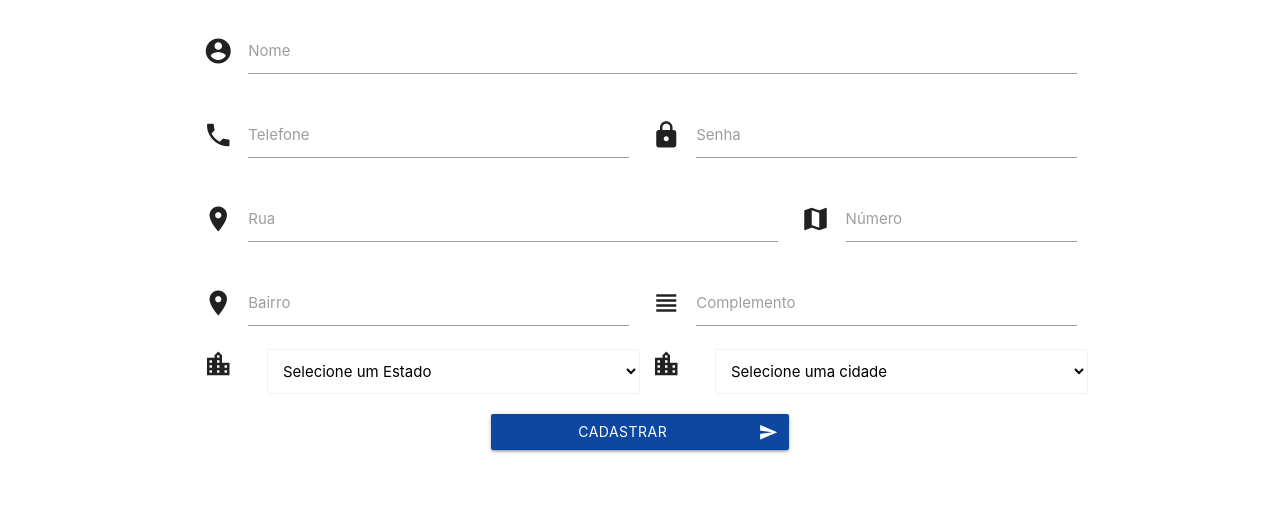
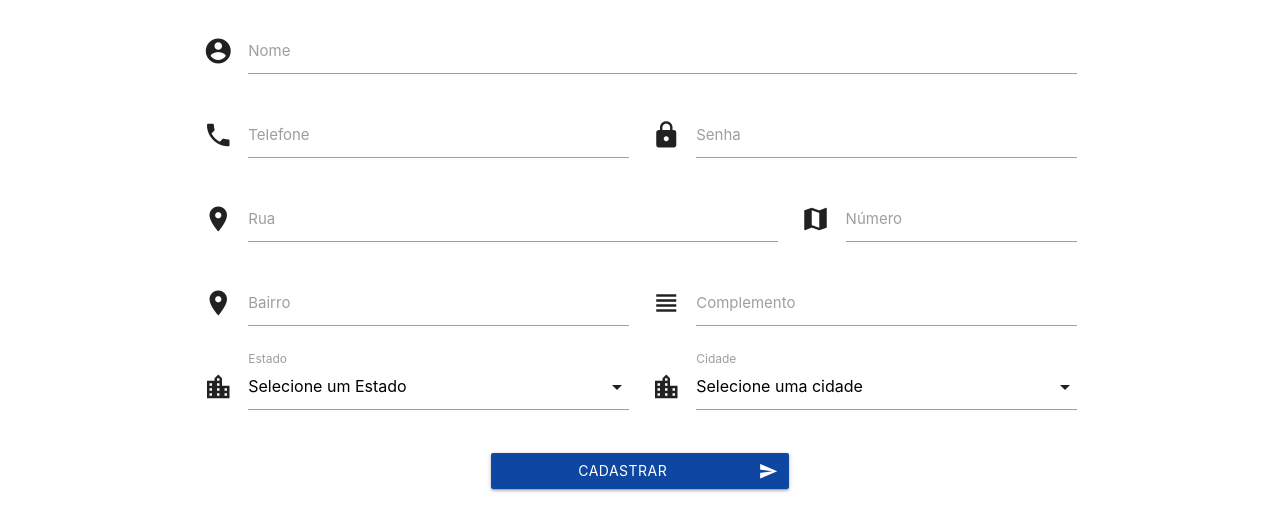
Before and after one commit to marcelsmelo/apiDoeBrasil, a website: page public/cadastroParceiro.html in a window 1280 px wide. Shown: the part 156-686 px from the top of the page. Drawn offline with nearby package versions, Linux system fonts and the light colour scheme.

Commit message:
Bug on Materialize Select element

```diff
--- a/public/cadastroParceiro.html
+++ b/public/cadastroParceiro.html
@@ -42,7 +42,7 @@
             </div>
             <div class="input-field col s12 m6">
                <i class="material-icons prefix">phone</i>
-              <input id="telefone" type="text" />
+              <input id="telefone" type="text"/>
               <label for="telefone">Telefone</label>
             </div>
             <div class="input-field col s12 m6">
@@ -71,9 +71,9 @@
                <label for="complemento">Complemento</label>
              </div>
 
-
-               <i class="material-icons prefix col s1 m1 small">location_city</i>
-               <select id="estado" class="browser-default col s11 m5">
+             <div class="input-field col s12 m6">
+               <i class="material-icons prefix">location_city</i>
+               <select id="estado">
                  <option value="" disabled selected>Selecione um Estado</option>
                  <option value="AC">Acre</option>
                  <option value="AL">Alagoas</option>
@@ -102,14 +102,16 @@
                  <option value="SE">Sergipe</option>
                  <option value="TO">Tocantins</option>
                </select>
+               <label>Estado</label>
+             </div>
 
-
-
-               <i class="material-icons prefix col s1 m1 small">location_city</i>
-               <select  id="cidade" class="browser-default col s11 m5">
+             <div class="input-field col s12 m6">
+               <i class="material-icons prefix">location_city</i>
+               <select  id="cidade">
                  <option value="" disabled selected>Selecione uma cidade</option>
-               </select >
-
+               </select>
+               <label>Cidade</label>
+             </div>
           </div>
           <div class="row">
             <a class="waves-effect waves-light btn blue darken-4 col offset-s3 offset-m4 s6 m4 " id="cadastrar"><i class="material-icons right">send</i>Cadastrar</a>
@@ -128,6 +130,9 @@
         M.FormSelect.init(document.querySelectorAll('select'), {});
         document.querySelector('#cadastrar').addEventListener('click', cadastrar);
         document.querySelector('#estado').addEventListener('change', carregarCidades);
+        document.querySelector('li[id^="select-options"]').addEventListener('touchend', function (e) {
+            e.stopPropagation();
+        });
       }
 
       function verificaLogado() {
```
